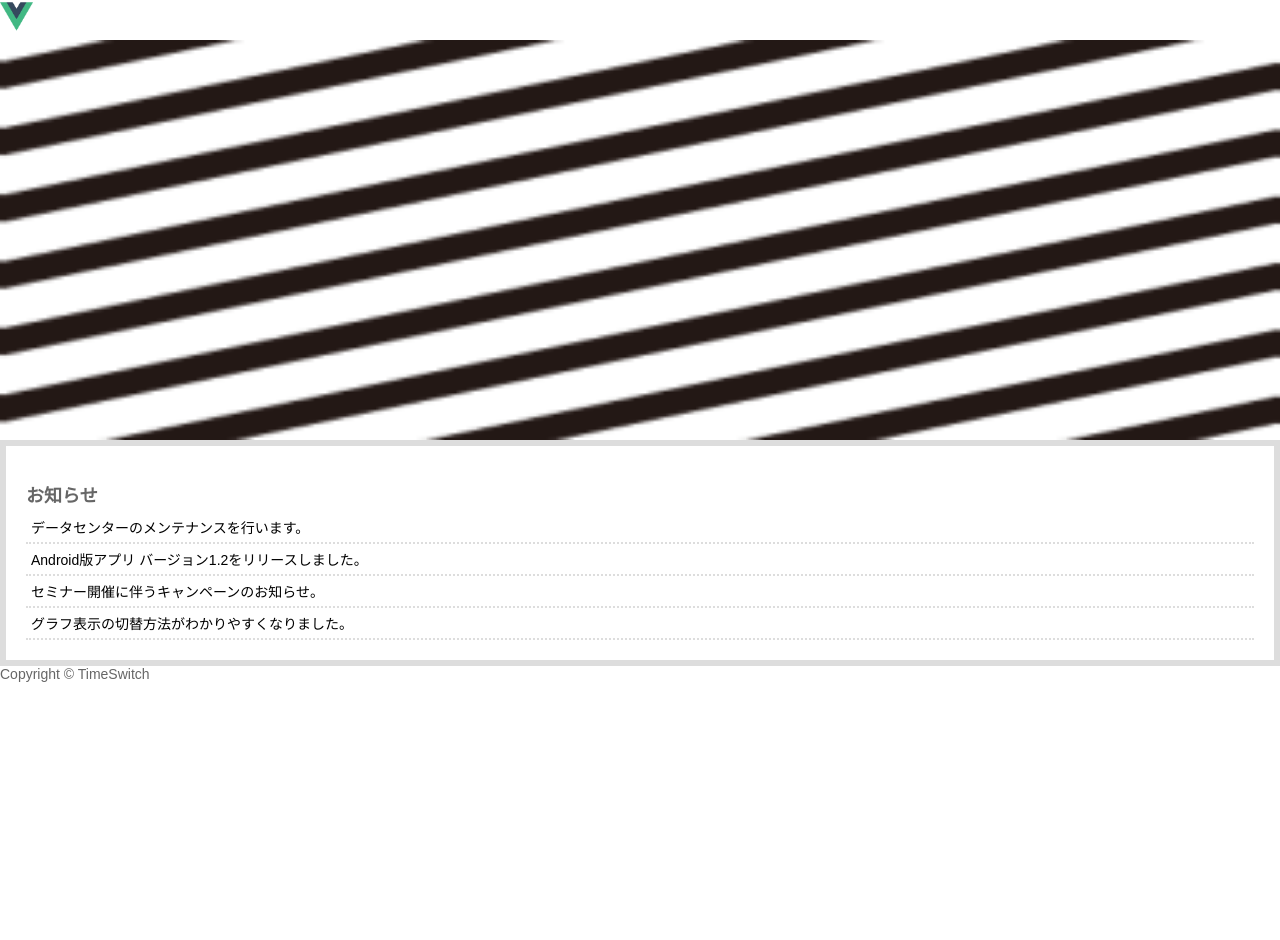
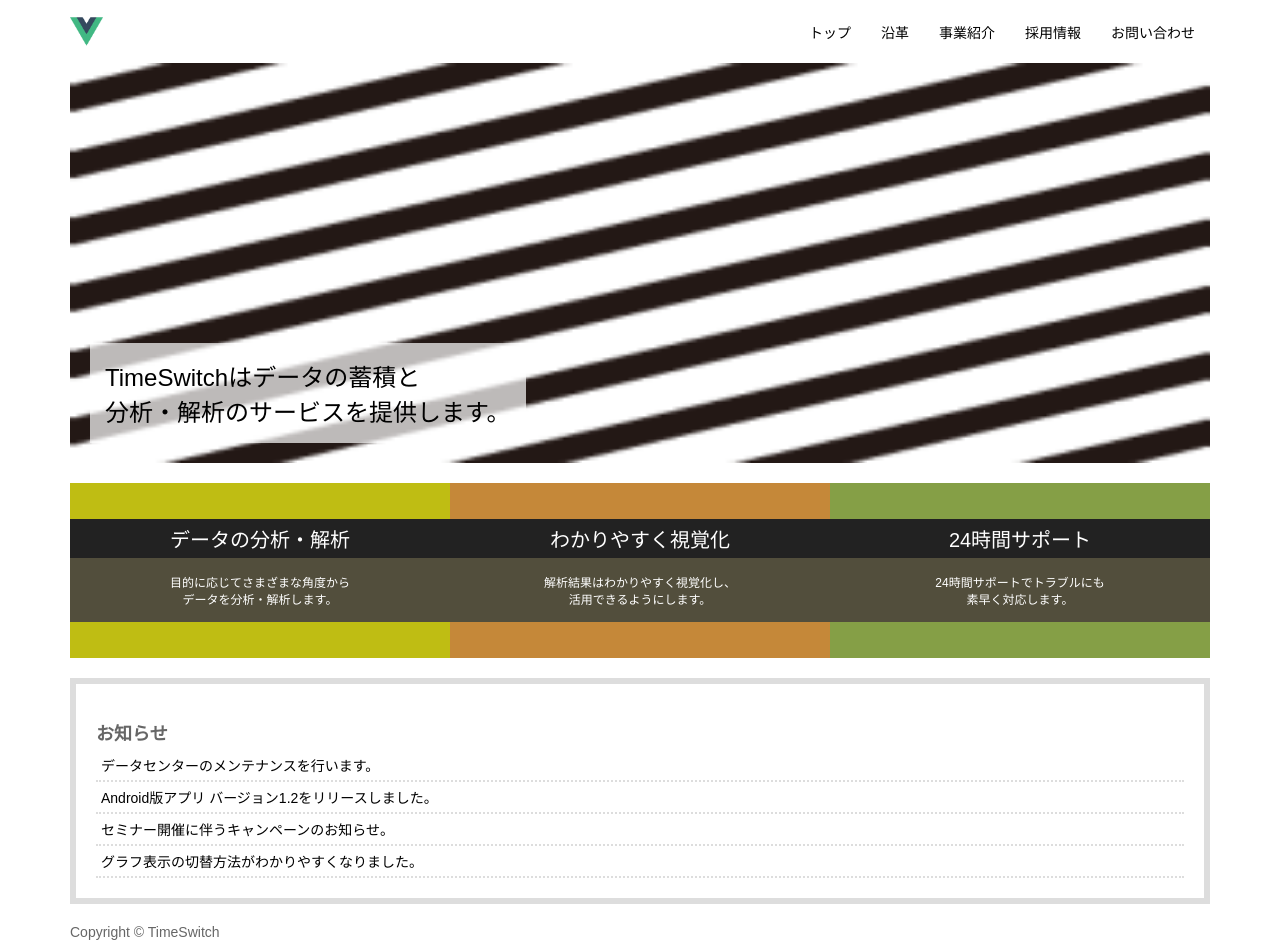
Before and after one commit to tobb422/spa-practive, a Vue app: page /free_layout in a window 1280 px wide. Before the commit the page ends 800 px from the top, so only its background shows below. Built offline with nearby package versions, Linux system fonts and the light colour scheme.

Commit message:
自由度の高いレイアウト

```diff
--- a/src/views/FreeLayout.vue
+++ b/src/views/FreeLayout.vue
@@ -2,7 +2,43 @@
 section
   .site: a(href="#"): img(src="../assets/logo.png" height="33")
 
+  button(type="button" @click="onClick")
+    span.fa.fa-bars: img(src="../assets/logo.png" height="15")
+
+  nav.menu
+    ul
+      li: a(href="#") トップ
+      li: a(href="#") 沿革
+      li: a(href="#") 事業紹介
+      li: a(href="#") 採用情報
+      li: a(href="#") お問い合わせ
+
+
   img(src="../assets/bg-news.png" alt="" class="headimg")
+  p.catch
+    | TimeSwitchはデータの蓄積と
+    br
+    | 分析・解析のサービスを提供します。
+
+  .pickup
+    .gaiyou: a(href="#"): span.database
+      h2 データの分析・解析
+      p
+        | 目的に応じてさまざまな角度から
+        br
+        | データを分析・解析します。
+    .gaiyou: a(href="#"): span.chart
+      h2 わかりやすく視覚化
+      p
+        | 解析結果はわかりやすく視覚化し、
+        br
+        | 活用できるようにします。
+    .gaiyou: a(href="#"): span.envelope
+      h2 24時間サポート
+      p
+        | 24時間サポートでトラブルにも
+        br
+        | 素早く対応します。
 
   .news
     h2 お知らせ
@@ -18,31 +54,25 @@
 
 <script>
   export default {
-    name: "FreeLayout"
+    name: "FreeLayout",
+    methods: {
+      onClick: function() {
+        const mymenu = document.querySelector(".menu");
+        const toggle = () => {
+          if (mymenu.style.maxHeight) {
+            return null;
+          } else {
+            return mymenu.scrollHeight + "px";
+          }
+        };
+        mymenu.style.maxHeight = toggle();
+      }
+    }
   };
 </script>
 
 <style scoped lang="stylus">
-.site a
-  color: #000
-  font-size: 3rem
-  text-decoration: none
-
-.headimg
-  width: 100%
-  height: auto
-  max-height: 400px
-  vertical-align: bottom
-
-.news
-  padding: 20px
-  border: solid 6px #dddddd
-
-  h2
-    margin-bottom: 5px
-    font-size: 1.8rem
-    color: #666666
-
+list
   ul
     margin: 0
     padding: 0
@@ -51,7 +81,6 @@
   li a
     display: block
     padding: 5px
-    border-bottom: dotted 2px #dddddd
     color: #000000
     font-size: 1.4rem
     text-decoration: none
@@ -59,7 +88,168 @@
   li a:hover
     background-color: #eeeeee
 
+section
+  display: grid
+  grid-template-columns:
+    minmax(20px, 1fr) minmax(auto, 1140px) minmax(20px, 1fr)
+  grid-template-areas:
+    auto auto auto auto auto auto auto
+
+.site
+  grid-column-start: 2
+  grid-row-start: 1
+  margin: 15px 0
+
+  a
+    color: #000
+    font-size: 3rem
+    text-decoration: none
+    font-size: small
+
+  img
+    vertical-align: bottom
+
+button
+  display: none
+  grid-column-start: 2
+  grid-row-start: 1
+  justify-self: end
+  align-self: center
+
+  padding: 6px
+  border: none
+  background-color: transparent
+  color: #888888
+  cursor: pointer
+
+  @media(max-width: 767px) {
+    display: block
+  }
+
+button:focus
+  outline: none
+
+.menu
+  @extend list
+  grid-column-start: 2
+  grid-row-start: 1
+  justify-self: end
+  align-self: center
+
+  @media(max-width: 767px) {
+    grid-row-start: 2
+    justify-self: stretch
+    max-height: 0
+    overflow: hidden
+    transition: max-height 0.4s ease-out
+  }
+
+  ul
+    display: flex
+
+    @media(max-width: 767px) {
+      flex-direction: column
+    }
+
+  li a
+    padding: 15px
+
+
+.headimg
+  width: 100%
+  height: auto
+  max-height: 400px
+  vertical-align: bottom
+  margin-bottom: 20px
+  grid-column-start: 2
+  grid-row-start: 3
+
+  @media(max-width: 1179px) {
+    grid-column-start: 1
+    grid-column-end: 4
+  }
+
+.catch
+  grid-column-start: 2
+  grid-row-start: 3
+  margin: 0 0 40px 20px
+  padding: 15px
+  background-color: rgba(255, 255, 255, 0.7)
+  font-size: 2.4rem
+  justify-self: start
+  align-self: end
+
+  @media(max-width: 599px) {
+    grid-row-start: 4
+    margin-left: 0
+    margin-bottom: 20px
+    padding: 0
+    font-size: 5vw
+  }
+
+.pickup
+  grid-column-start: 2
+  grid-row-start: 5
+  display: grid
+  grid-template-columns: 1fr 1fr 1fr
+  grid-template-rows: auto
+  margin-bottom: 20px
+
+.gaiyou
+  a
+    display: block
+    color: #ffffff
+    text-align: center
+    text-decoration: none
+
+  span
+    display: block
+    padding: 36px 0
+
+  .database
+    background-color: #bfbd13
+
+  .chart
+    background-color: #c58839
+
+  .envelope
+    background-color: #859f46
+
+  h2
+    margin: 0
+    padding: 5px 0
+    background-color: #222222
+    font-size: 2rem
+    font-weight: normal
+
+  p
+    margin: 0
+    padding: 15px 0
+    background-color: #524e3c
+    font-size: 1.2rem
+
+
+.news
+  margin-bottom: 20px
+  padding: 20px
+  border: solid 6px #dddddd
+  grid-column-start: 2
+  grid-row-start: 6
+
+  @extend list
+
+  h2
+    margin-bottom: 5px
+    font-size: 1.8rem
+    color: #666666
+
+  li a
+    border-bottom: dotted 2px #dddddd
+
 .copyright
+  grid-column-start: 2
+  grid-row-start: 7
+
   p
     margin: 0
     color: #666666
```
